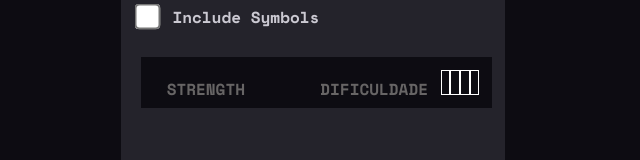
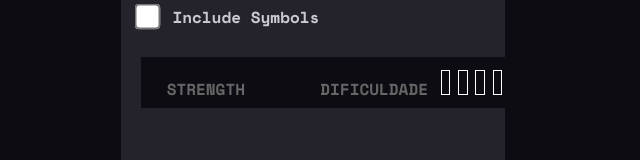
Before and after one commit to Buzelin2/Challenge-iJunior-Semana-4, a React (Vite) app in the folder my-app/: page / in a window 1280 px wide. Shown: the part 509-669 px from the top of the page, without its empty margins (297-937 px from the left). Built offline with nearby package versions, Linux system fonts and the light colour scheme.

Commit message:
Mudança na Barra de Dificuldade.
Adicionar margin-rigth e definir uma width maior.

```diff
--- a/my-app/src/App.css
+++ b/my-app/src/App.css
@@ -94,14 +94,6 @@ Cor da div do strenght e da div de rolagem: rgb(24,23,31)
   cursor: pointer;
 }
 
-.botao_rolagem {
-  width: 1.7vw;
-  height: 1.7vw;
-  border-radius: 50%;
-  margin-top: -1.1vh;
-  background-color: rgb(203, 201, 210);
-}
-
 .option1 {
   margin-left: 1.2vw;
   background-color: rgb(36, 35, 43);
@@ -147,7 +139,7 @@ Cor da div do strenght e da div de rolagem: rgb(24,23,31)
   position: relative;
   display: flex;
   padding: 1vw;
-  width: 5vw;
+  width: 10vw;
 
 }
 
@@ -157,6 +149,7 @@ Cor da div do strenght e da div de rolagem: rgb(24,23,31)
   background-color: rgb(0, 0, 0, 0);
   width: 0.6vw;
   border: 1px solid white;
+  margin-right: .6vw;
 }
 
 
```
